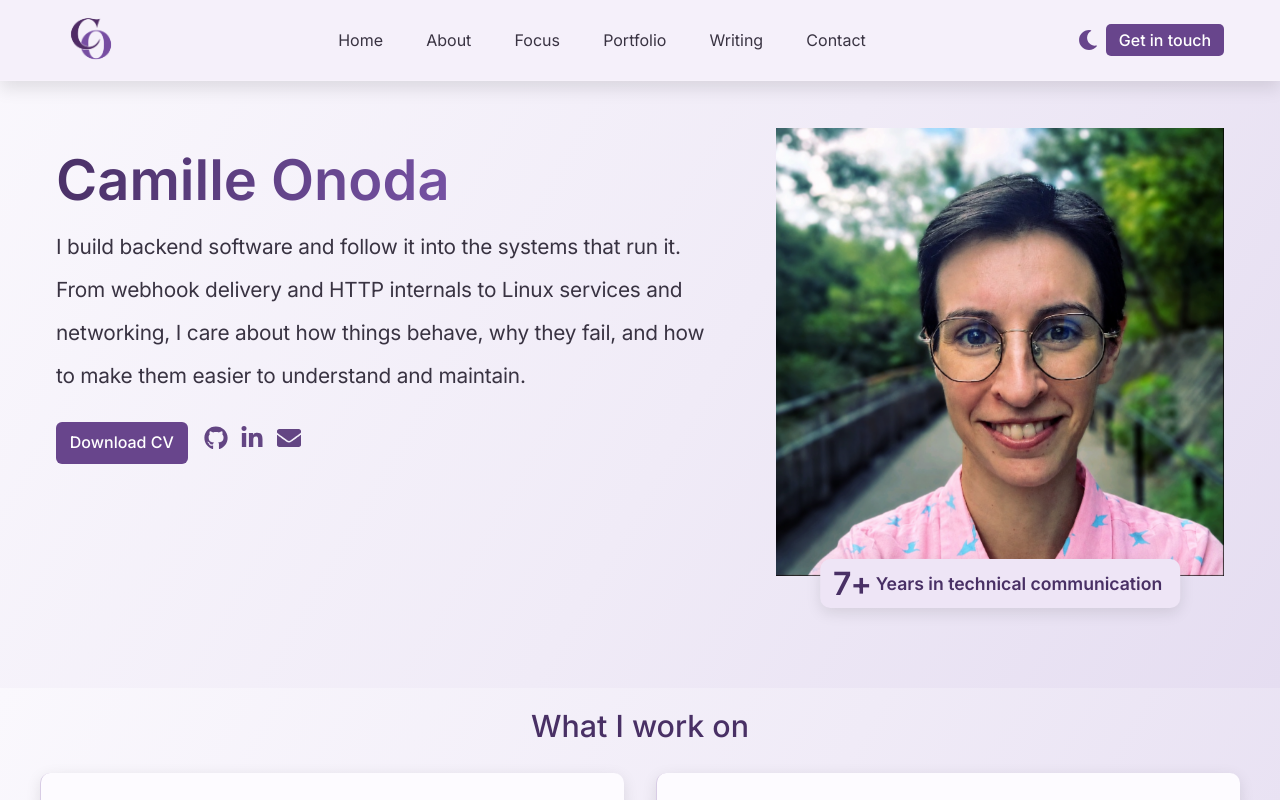
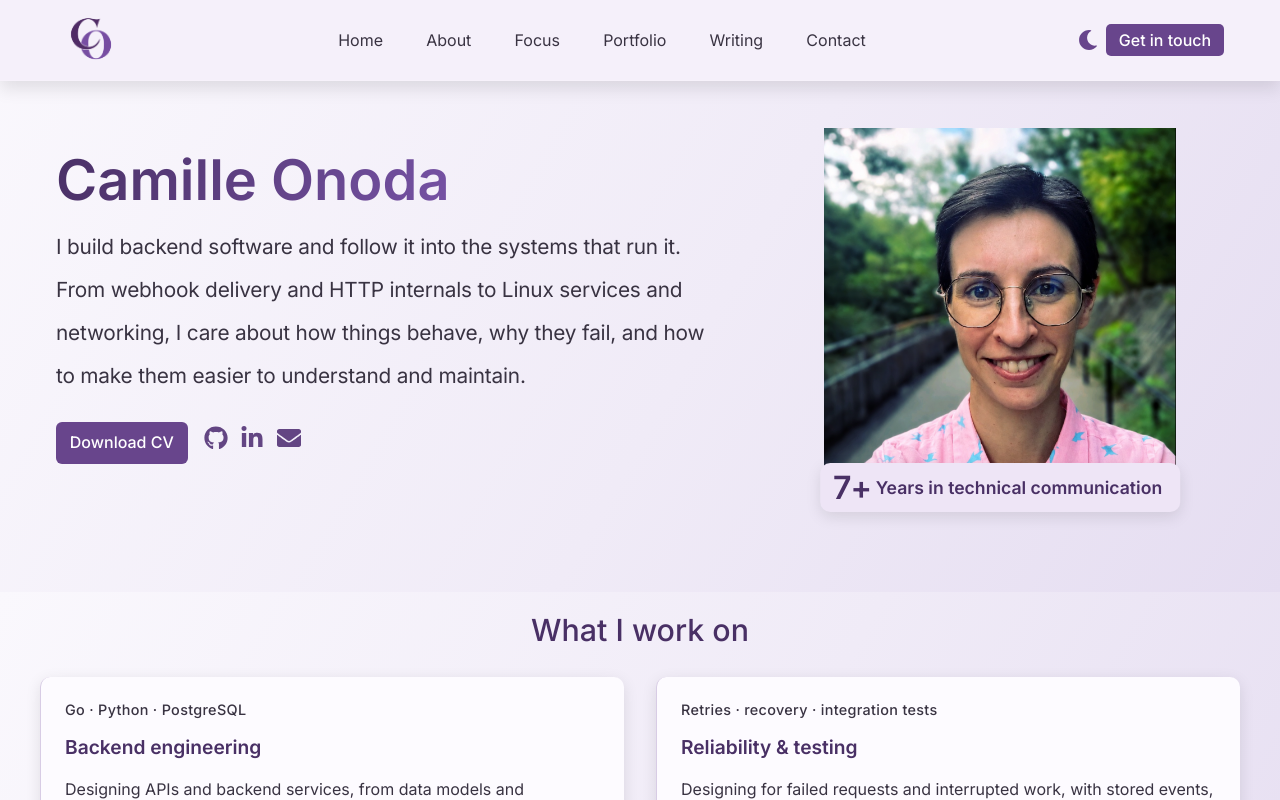
Before and after one commit to CamilleOnoda/camilleonoda.dev, a React (Create React App) app: page / in a window 1280 px wide. Shown: the top 800 px of the page. Built offline with nearby package versions, Linux system fonts and the light colour scheme.

Commit message:
Reduce the max-width of the home banner image

```diff
--- a/src/features/home/Hero.css
+++ b/src/features/home/Hero.css
@@ -84,7 +84,7 @@
 .home-banner-image {
   display: block;
   width: 100%;
-  max-width: 28rem;
+  max-width: 22rem;
   height: auto;
   object-fit: contain;
 }
```
